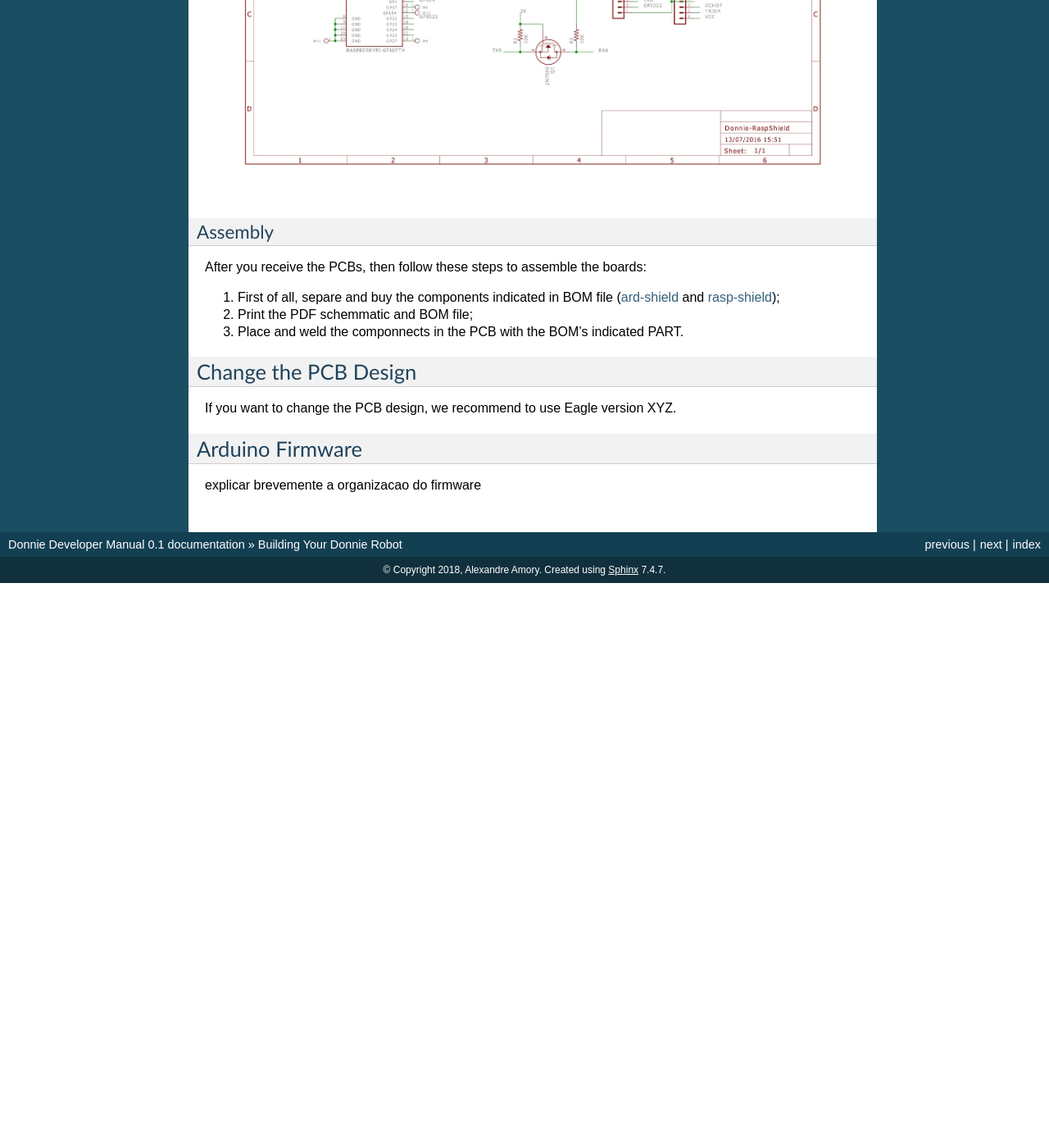
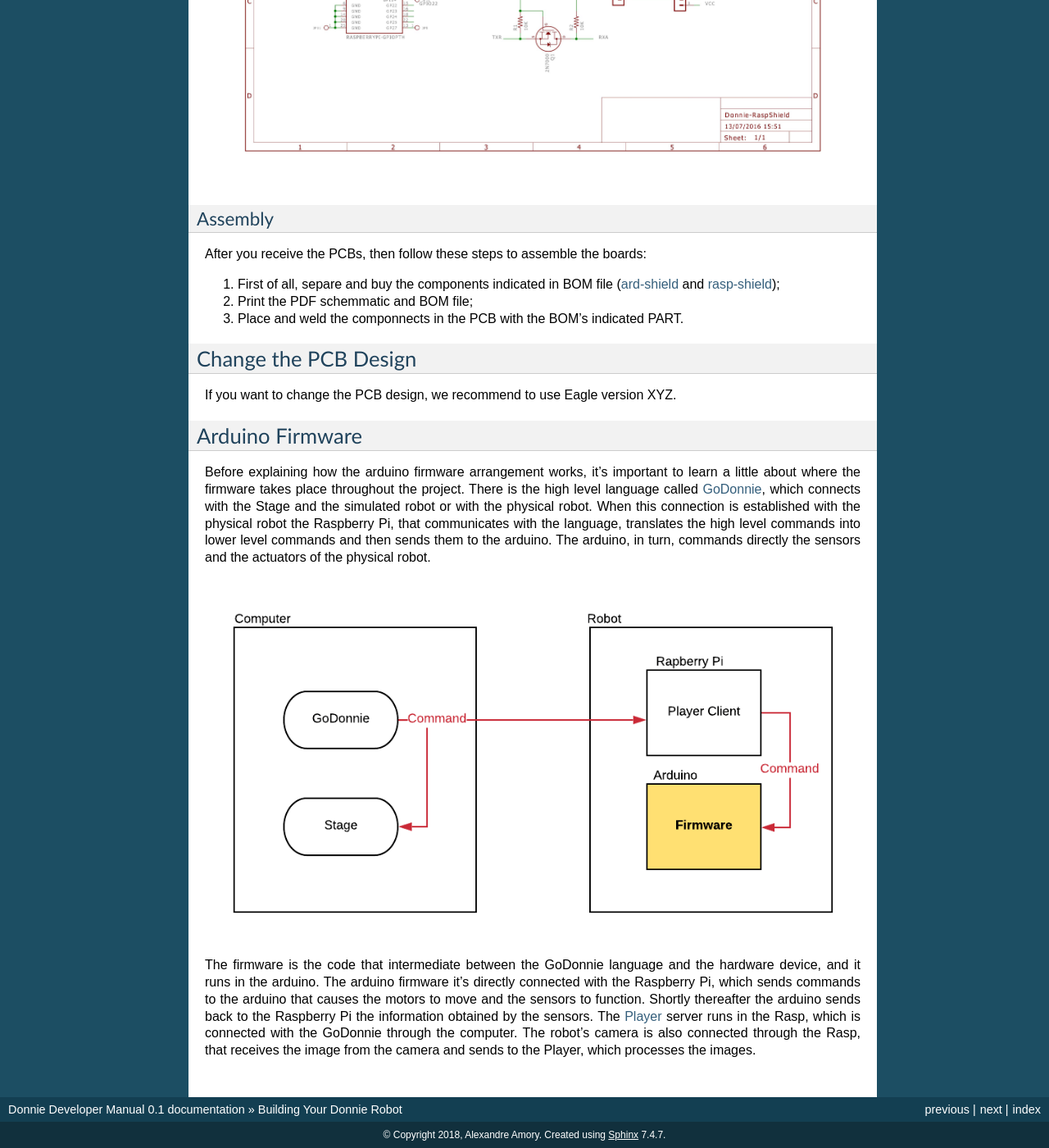
Before and after one commit to amamory/teste-rtd, a Sphinx documentation site: the page built from docs/source/building/index.rst, in a window 1280 px wide and 1400 px high, scrolled down 3930 px. Shown: the whole window at 82% size. Built offline with Sphinx 7.4.7, drawn with Linux system fonts in a browser that asks for light colours; before the commit the page ends 4641 px from its top, so only the background shows below that; some of the changed text lies outside the part shown.

Commit message:
changed content in index.rst

```diff
--- a/docs/source/building/index.rst
+++ b/docs/source/building/index.rst
@@ -7,7 +7,10 @@ Building Your Donnie Robot
 Introduction
 -------------
 
-This manual has all files required to understand how to build the Donnie's body with a 3D printer.
+This manual has all files required to understand how to build the Donnie robot.
+It explains how to print the Donnie's body with a 3D printer and manufacture the
+necessary boards. It also tells you the operation of the firmware and teaches you
+how to assembly the parts.
 
 Required Material
 -----------------
@@ -30,7 +33,7 @@ Modifying Donnie's Body
 -----------------------
 
 We used the Solidworks 2014 to model the robot. All the source files are
-in the solidworks directory.
+in the `solidworks directory <https://github.com/lsa-pucrs/donnie-assistive-robot-3d/tree/master/solidworks>`__.
 
 Visualization
 -------------
@@ -44,18 +47,17 @@ You can visualize the 3D PDF files with `Adobe Reader
 
    Meet Donnie !!!
 
-explica o shield, e como conecta ele no arduino. colocar diagrama e descreve as pinagens.
-como carregar o firmware
 
 Assembly the Arduino Part
 -------------
 Donnie's PCB
 ------------
 
-This repository has all files related to Donnie's hardware (PCB design,
+The `repository <https://github.com/lsa-pucrs/donnie-assistive-robot-hw>`__
+has all files related to Donnie's hardware (PCB design,
 schematics, eletrical diagrams, gerber files, BOM files). Donnie has two
-daugther boards (or 'shields'). One for the Arduino Mega (see ard-shield
-dir) and the other for the Raspberry Pi (see rasp-shield dir).
+daugther boards (or 'shields'). One for the Arduino Mega and the other for
+the Raspberry Pi.
 
 | The following image shows Donnie's brain and its electronics.
 | |Meet Donnie Brain!!!|
@@ -70,9 +72,9 @@ If you just want to manufacture these boards as they are, we recommend
 the following steps:
 
 1. Send the Gerber ZIP files
-   (`ard-shield <ard-shield/ard_shield-160322-gerbers.zip>`__
+   (`ard-shield <https://github.com/lsa-pucrs/donnie-assistive-robot-hw/blob/master/ard-shield/gerbers/ard_shield-160322-gerbers.zip>`__
    and
-   `rasp-shield <rasp-shield/rasp_shield-gerber_files-160118.zip>`__)
+   `rasp-shield <https://github.com/lsa-pucrs/donnie-assistive-robot-hw/blob/master/rasp-shield/gerber_files/rasp_shield-gerber_files-160118.zip>`__)
    to manufacture to Seeedstudio. You should use the following tutorial
    `Fusion PCB Order Submission
    Guidelines <http://support.seeedstudio.com/knowledgebase/articles/422482-fusion-pcb-order-submission-guidelines>`__
@@ -93,8 +95,8 @@ After you receive the PCBs, then follow these steps to assemble the
 boards:
 
 1. First of all, separe and buy the components indicated in BOM file
-   (`ard-shield <ard-shield/BOM.txt>`__ and
-   `rasp-shield <rasp-shield/BOM.txt>`__);
+   (`ard-shield <https://github.com/lsa-pucrs/donnie-assistive-robot-hw/blob/master/ard-shield/BOM.txt>`__ and
+   `rasp-shield <https://github.com/lsa-pucrs/donnie-assistive-robot-hw/blob/master/rasp-shield/BOM.txt>`__);
 2. Print the PDF schemmatic and BOM file;
 3. Place and weld the componnects in the PCB with the BOM's indicated
    PART.
@@ -109,8 +111,31 @@ XYZ.
 
 
 Arduino Firmware
--------------
+-----------------
+
+Before explaining how the arduino firmware arrangement works,
+it’s important to learn a little about where the firmware takes
+place throughout the project.
+There is the high level language called
+`GoDonnie <https://donnie-user-manual.readthedocs.io/en/stable/docs/godonnie/index.html>`__,
+which connects with the Stage and the simulated robot or with the physical robot.
+When this connection is established with the physical robot the Raspberry Pi,
+that communicates with the language, translates the high level commands
+into lower level commands and then sends them to the arduino. The arduino,
+in turn, commands directly the sensors and the actuators of the physical robot.
 
 
+.. image:: schematic.png
 
-explicar brevemente a organizacao do firmware
+
+The firmware is the code that intermediate between the GoDonnie
+language and the hardware device, and it runs in the arduino.
+The arduino firmware it’s directly connected with the Raspberry Pi,
+which sends commands to the arduino that causes the motors to move
+and the sensors to function. Shortly thereafter the arduino sends back
+to the Raspberry Pi the information obtained by the sensors. The
+`Player <https://playerstage-manual.readthedocs.io/en/latest/>`__
+server runs in the Rasp, which is connected with the GoDonnie
+through the computer. The robot’s camera is also connected through
+the Rasp, that receives the image from the camera and sends to the
+Player, which processes the images.
```
Also changed, not shown: docs/source/building/schematic.png (added).
